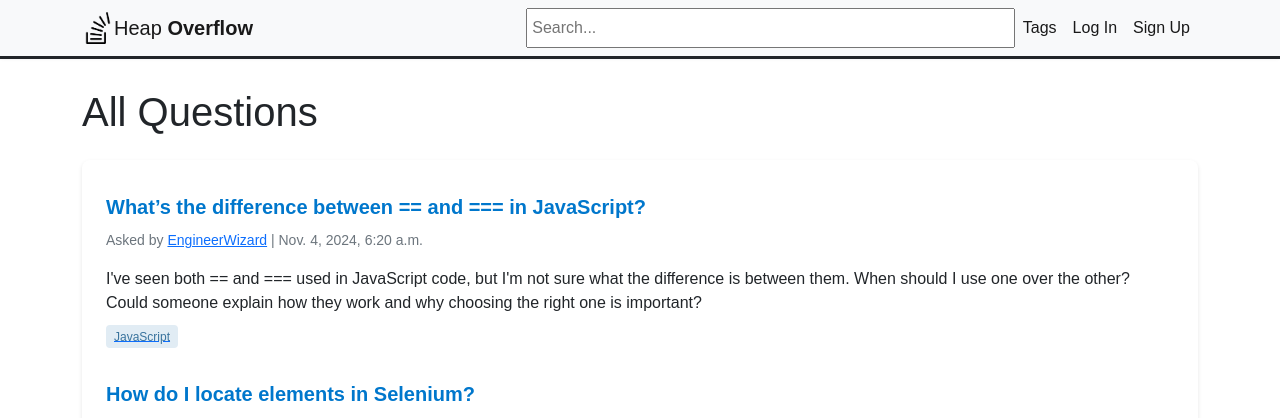
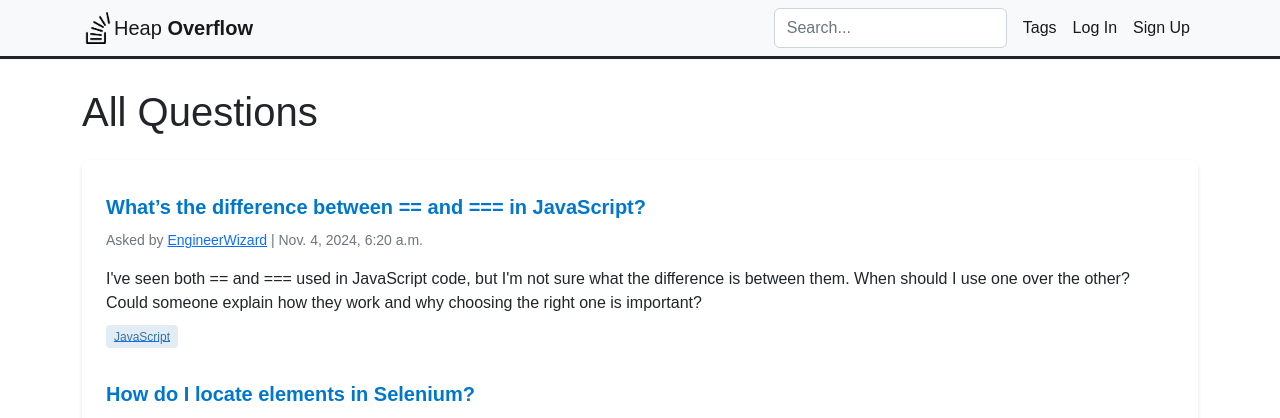
Before and after one commit to blakebrandon-hub/Heap-Overflow, a Django app: page / in a window 1280 px wide. Shown: the top 418 px of the page. Run offline with Django 5.2, Linux system fonts and the light colour scheme; data comes from the database, SQL or seed files in the repository; some libraries are stand-ins or nearby versions.

Commit message:
Update base.html

```diff
--- a/heap/templates/heap/base.html
+++ b/heap/templates/heap/base.html
@@ -19,7 +19,10 @@
                    <ul class="navbar-nav ms-auto mb-2 mb-lg-0">
 
                             <br>
-                        <input type="text" placeholder=" Search..." style="height: 40px;" size="50">
+
+                        <form class="d-flex my-2 my-lg-0" role="search" style="flex: 1;">
+                            <input class="form-control me-2" type="search" placeholder="Search..." aria-label="Search">
+                        </form>
 
                         <li class="nav-item"><a class="nav-link active" aria-current="page" href="{% url 'tag_list' %}">Tags</a></li>
 
```
